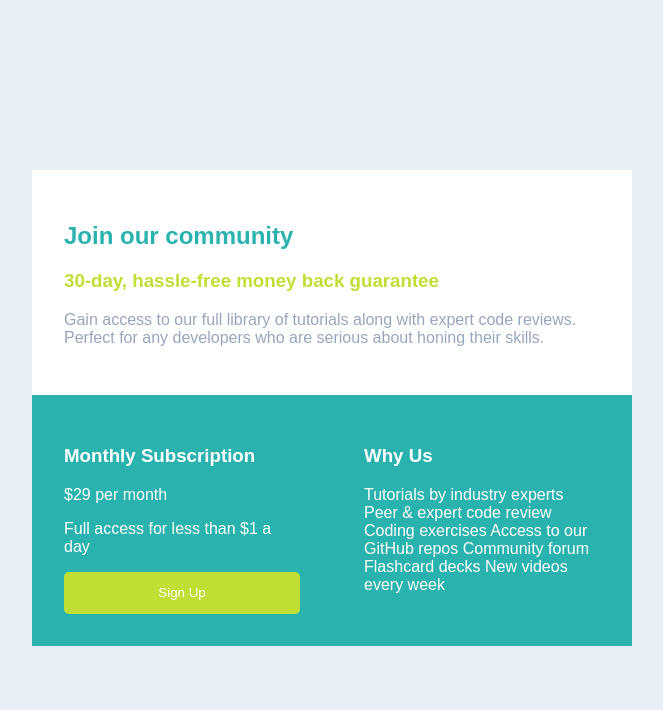
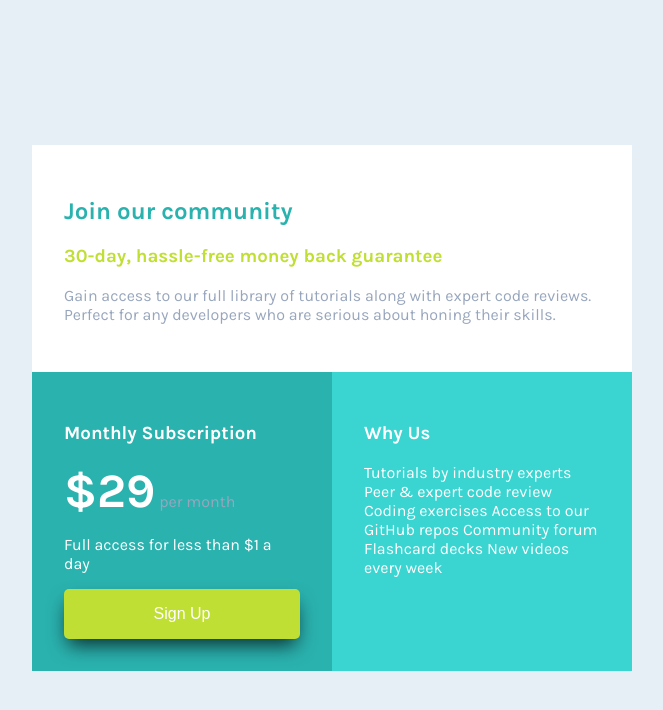
Before and after one commit to Godstime01/csb-847np4, a website: page index.html in a window 1280 px wide. Shown: the whole page, without its empty margins (308-971 px from the left). Drawn offline with Linux system fonts and the light colour scheme.

Commit message:
Deployment from Codesandbox.

```diff
--- a/index.html
+++ b/index.html
@@ -10,6 +10,12 @@
       type="image/png"
       sizes="32x32"
       href="./images/favicon-32x32.png"
+    />
+    <link rel="preconnect" href="https://fonts.googleapis.com" />
+    <link rel="preconnect" href="https://fonts.gstatic.com" crossorigin />
+    <link
+      href="https://fonts.googleapis.com/css2?family=Karla:wght@400;700&display=swap"
+      rel="stylesheet"
     />
     <link rel="stylesheet" href="style.css" />
 
@@ -27,7 +33,7 @@
         </p>
       </div>
 
-      <div class="">
+      <div class="month">
         <h3>Monthly Subscription</h3>
         <p><span>&dollar;29</span> per month</p>
         <p>Full access for less than &dollar;1 a day</p>
--- a/style.css
+++ b/style.css
@@ -8,17 +8,9 @@ body {
   place-content: center;
   font-family: "Karla", sans-serif;
   background-color: hsl(204, 43%, 93%);
+  font-size: 16px;
 }
 
-/*
-- Cyan: hsl(179, 62%, 43%)
-- Bright Yellow: hsl(71, 73%, 54%)
-
-### Neutral
-
-- Light Gray: hsl(204, 43%, 93%)
-- Grayish Blue: hsl(218, 22%, 67%)
- */
 .container {
   display: grid;
   grid-template-columns: repeat(2, 1fr);
@@ -37,7 +29,7 @@ body {
 }
 
 .container div:nth-of-type(3) {
-  background-color: hsl(179, 62%, 43%);
+  background-color: hsl(179, 64%, 53%);
 }
 
 .top {
@@ -64,6 +56,7 @@ body {
 .month p span {
   font-size: 3rem;
   font-weight: 700;
+  color: white;
 }
 
 .signup {
@@ -73,6 +66,10 @@ body {
   color: white;
   width: 100%;
   border: none;
+  -webkit-box-shadow: 0px 10px 19px -4px rgba(0, 0, 0, 0.75);
+  -moz-box-shadow: 0px 10px 19px -4px rgba(0, 0, 0, 0.75);
+  box-shadow: 0px 10px 19px -4px rgba(0, 0, 0, 0.75);
+  font-size: 1rem;
 }
 
 @media (max-width: 400px) {
```
